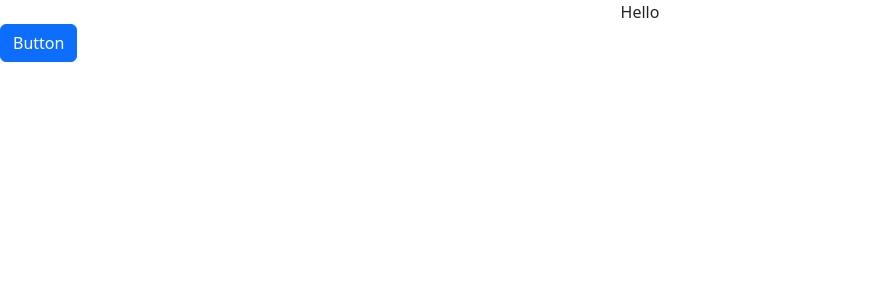
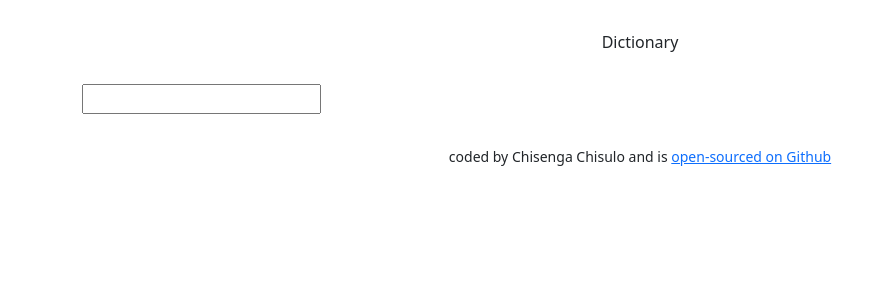
Before and after one commit to chisengachisulo/dictionary-project, a React (Create React App) app: page / in a window 1280 px wide. Shown: the top 300 px of the page, without its empty margins (0-894 px from the left). Built offline with nearby package versions, Linux system fonts and the light colour scheme; a small style sheet from the web is missing.

Commit message:
Added search form

```diff
--- a/src/App.css
+++ b/src/App.css
@@ -1,3 +1,9 @@
-.App-header{
+.App-header {
   text-align: center;
+  margin: 30px 0;
 }
+
+.App-footer {
+  text-align: center;
+  margin: 30px 0;
+}
--- a/src/App.js
+++ b/src/App.js
@@ -1,15 +1,28 @@
 import "./App.css";
 import "bootstrap/dist/css/bootstrap.css";
+import Dictionary from "./Dictionary";
 
-function App() {
+export default function App() {
   return (
     <div className="App">
-      <header className="App-header">Hello</header>
-      <button  className="btn btn-primary">
-         Button
-      </button>
+      <div className="container">
+        <header className="App-header">Dictionary</header>
+        <main>
+          <Dictionary />
+        </main>
+        <footer className="App-footer">
+          <small>
+            coded by Chisenga Chisulo and is{" "}
+            <a
+              href="https://github.com/chisengachisulo/dictionary-project"
+              target="_blank"
+              rel="noreferrer"
+            >
+              open-sourced on Github
+            </a>
+          </small>
+        </footer>
+      </div>
     </div>
   );
 }
-
-export default App;
--- /dev/null
+++ b/src/Dictionary.css
@@ -0,0 +1,2 @@
+.Dictionary {
+}
--- /dev/null
+++ b/src/Dictionary.js
@@ -0,0 +1,21 @@
+import React, { useState } from "react";
+import "./Dictionary.css";
+
+export default function Dictionary() {
+  let [keyword, setKeyword] = useState("");
+  function search(event) {
+    event.preventDefault();
+    alert(`Searching for ${keyword} definition`);
+  }
+
+  function handleKeywordChange(event) {
+    setKeyword(event.target.value);
+  }
+  return (
+    <div className="Dictionary">
+      <form onSubmit={search}>
+        <input type="search" onChange={handleKeywordChange} />
+      </form>
+    </div>
+  );
+}
```
